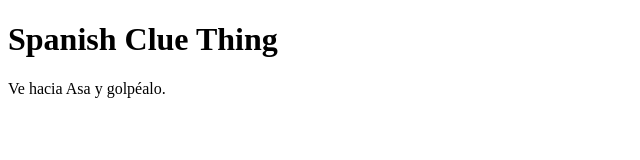
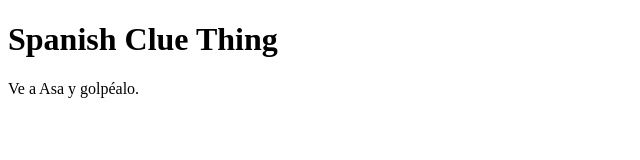
Before and after one commit to KaiSereni/spanish, a plain HTML site: page index.html in a window 1280 px wide. Shown: the full height of the page, 0-640 px from the left. Drawn offline with Linux system fonts and the light colour scheme.

Commit message:
Update index.html

```diff
--- a/index.html
+++ b/index.html
@@ -3,7 +3,7 @@
 <body>
 
 <h1>Spanish Clue Thing</h1>
-<p>Ve hacia Asa y golpéalo.</p>
+<p>Ve a Asa y golpéalo.</p>
 
 </body>
 </html>
```
